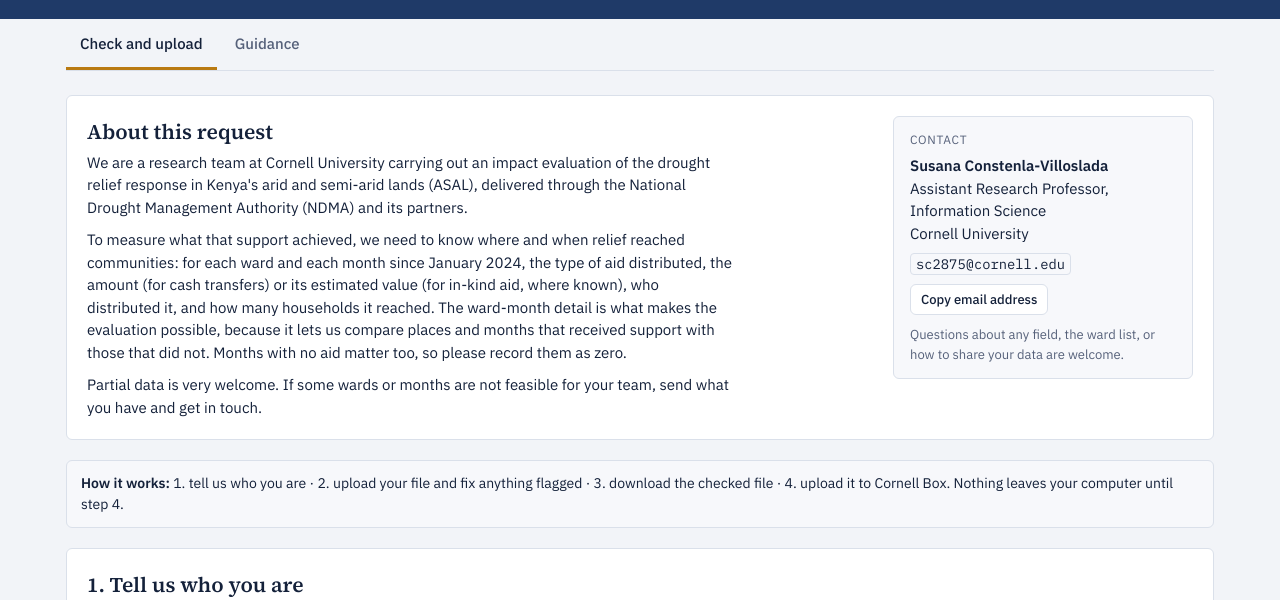
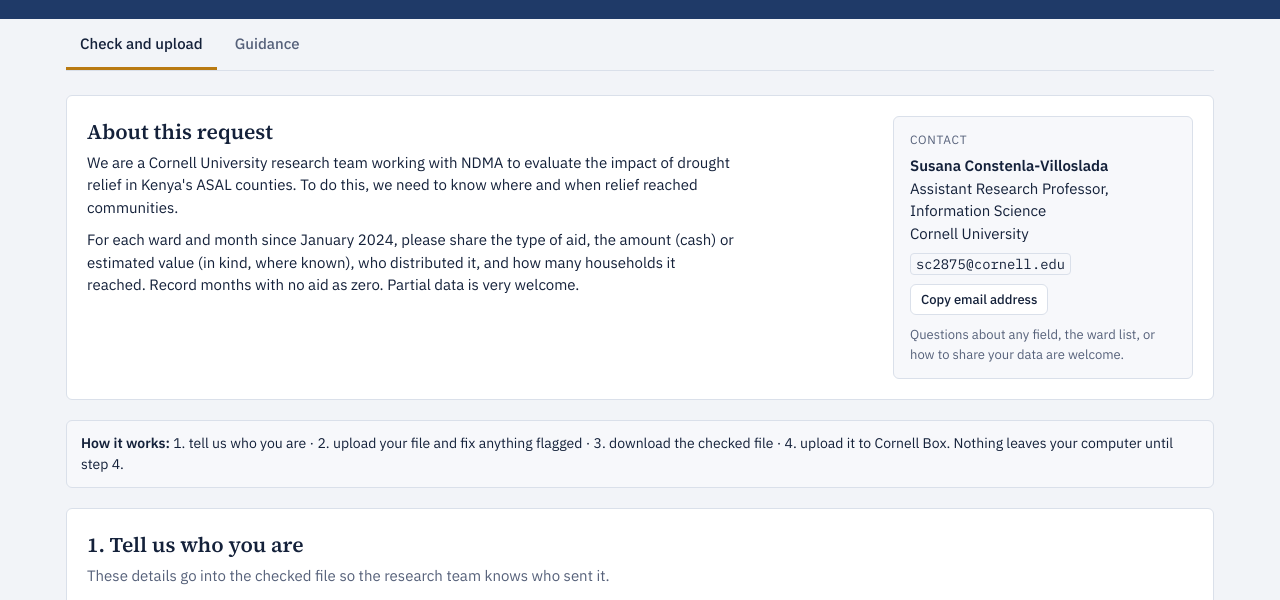
Before and after one commit to susanaconstenla/drought-relief-checker, a plain HTML site: page docs/index.html in a window 1280 px wide. Shown: the part 172-772 px from the top of the page. Drawn offline with Linux system fonts and the light colour scheme.

Commit message:
Simplify project context

```diff
--- a/docs/index.html
+++ b/docs/index.html
@@ -183,9 +183,8 @@
     <div class="panel about">
       <div class="about-text">
         <h2>About this request</h2>
-        <p>We are a research team at Cornell University carrying out an impact evaluation of the drought relief response in Kenya's arid and semi-arid lands (ASAL), delivered through the National Drought Management Authority (NDMA) and its partners.</p>
-        <p>To measure what that support achieved, we need to know where and when relief reached communities: for each ward and each month since January 2024, the type of aid distributed, the amount (for cash transfers) or its estimated value (for in-kind aid, where known), who distributed it, and how many households it reached. The ward-month detail is what makes the evaluation possible, because it lets us compare places and months that received support with those that did not. Months with no aid matter too, so please record them as zero.</p>
-        <p>Partial data is very welcome. If some wards or months are not feasible for your team, send what you have and get in touch.</p>
+        <p>We are a Cornell University research team working with NDMA to evaluate the impact of drought relief in Kenya's ASAL counties. To do this, we need to know where and when relief reached communities.</p>
+        <p>For each ward and month since January 2024, please share the type of aid, the amount (cash) or estimated value (in kind, where known), who distributed it, and how many households it reached. Record months with no aid as zero. Partial data is very welcome.</p>
       </div>
       <aside class="contact" aria-label="Contact">
         <p class="eyebrow-s">Contact</p>
```
